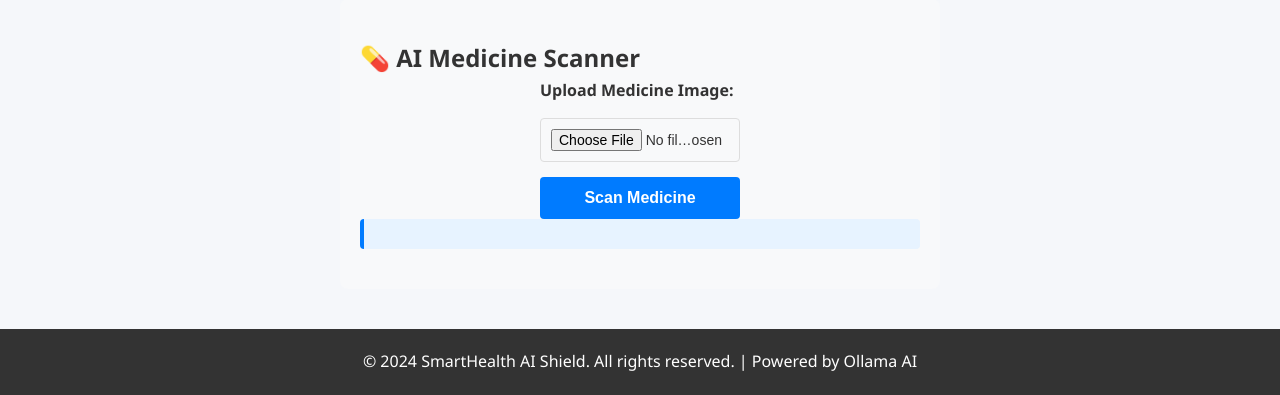
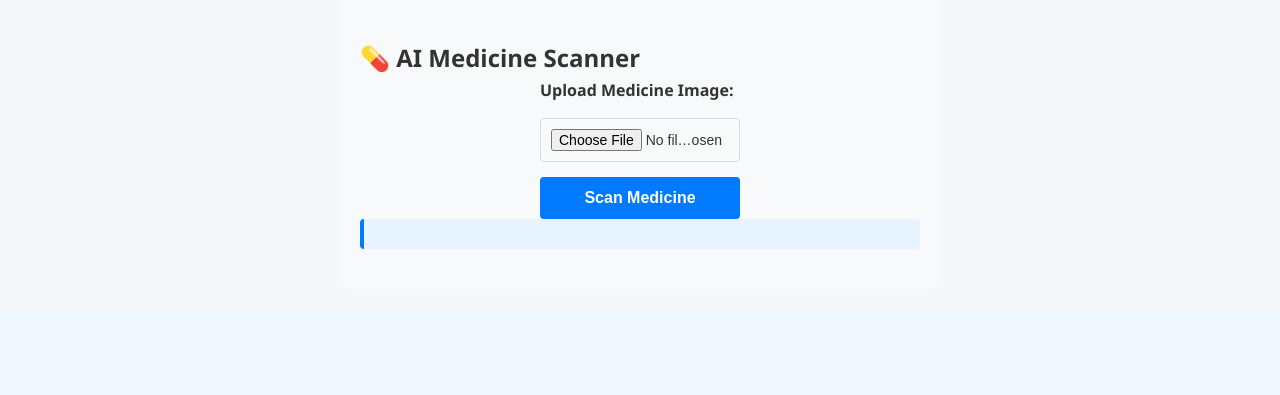
Before and after one commit to aksharya1206/AI_Sheild_Health, a Flask app: page / in a window 1280 px wide. Shown: the part 1890-2285 px from the top of the page. After the commit the page ends 2139 px from the top, so only its background shows below. Run offline with Flask 3, Linux system fonts and the light colour scheme.

Commit message:
modify index.html

```diff
--- a/templates/index.html
+++ b/templates/index.html
@@ -226,9 +226,6 @@
         <div id="medicineResult"></div>
     </section>
 
-    <footer>
-        <p>&copy; 2024 SmartHealth AI Shield. All rights reserved. | Powered by Ollama AI</p>
-    </footer>
 
     <script src="/static/script.js"></script>
     <script>
```
